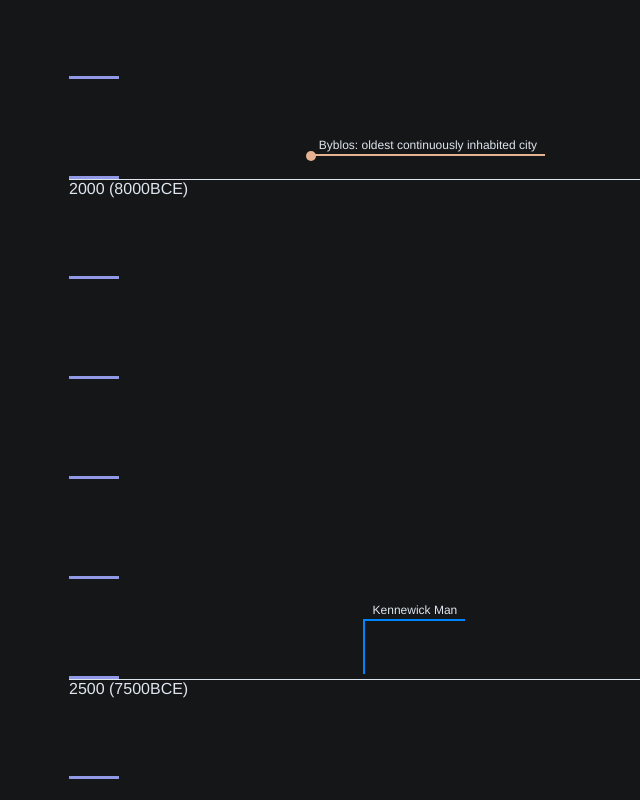
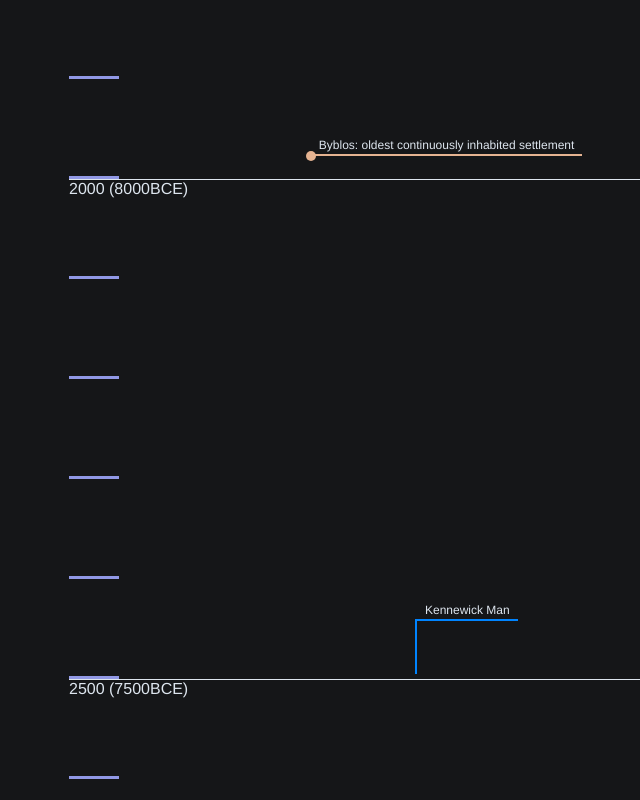
Before and after one commit to andrewlaskey/history-timeline, a Vue app: page / in a window 1280 px wide. Shown: the part 2000-2800 px from the top of the page, without its empty margins (271-911 px from the left). Built offline with nearby package versions, Linux system fonts and the light colour scheme.

Commit message:
more updates

```diff
--- a/src/data/events.ts
+++ b/src/data/events.ts
@@ -154,7 +154,7 @@ export const events: DataPoint[] = [
     category: Category.NATURE
   },
   {
-    label: 'Byblos: oldest continuously inhabited city',
+    label: 'Byblos: oldest continuously inhabited settlement',
     link: 'https://en.wikipedia.org/wiki/Byblos',
     year: '8025 BCE',
     kind: Kind.EVENT,
@@ -238,4 +238,11 @@ export const events: DataPoint[] = [
     kind: Kind.EVENT,
     category: Category.ARCHEOLOGICAL
   },
+  {
+    label: 'Uruk peaks at ~40,000 residents',
+    link: 'https://en.wikipedia.org/wiki/Uruk',
+    year: '3104 BCE',
+    kind: Kind.EVENT,
+    category: Category.ARCHEOLOGICAL
+  },
 ];
```
